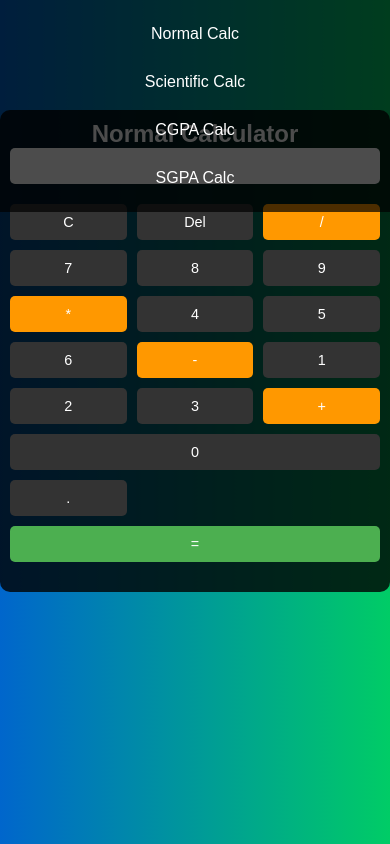
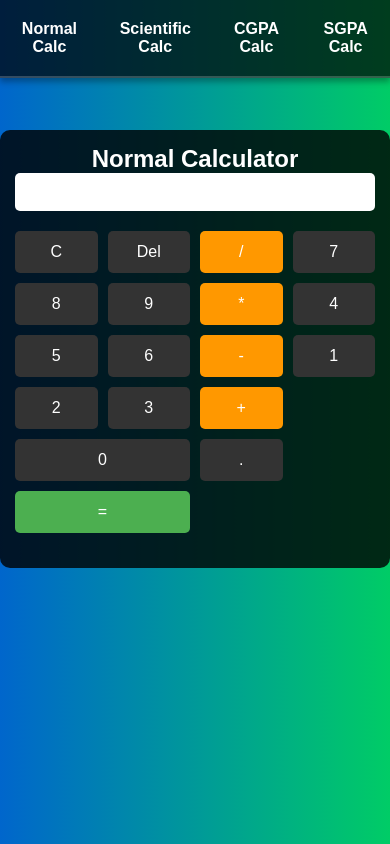
Before and after one commit to Sabarevason07/student_calculator, a plain HTML site: page index.html in a window 390 px wide. Drawn offline with Linux system fonts and the light colour scheme.

Commit message:
nav modify

```diff
--- a/index.html
+++ b/index.html
@@ -117,6 +117,21 @@
     </div>
 
     <script>
+
+        let lastScrollTop = 0;
+        const navbar = document.querySelector('.navbar');
+
+        window.addEventListener('scroll', function() {
+            const currentScroll = window.pageYOffset || document.documentElement.scrollTop;
+
+            if (currentScroll > lastScrollTop) {
+                navbar.style.top = "-60px"; // Hide the navbar (adjust this value if necessary)
+            } else {
+                navbar.style.top = "0"; // Show the navbar
+            }
+            lastScrollTop = currentScroll <= 0 ? 0 : currentScroll;
+        });
+
         function showCalculator(type) {
             document.querySelectorAll('.calculator-container').forEach(container => {
                 container.classList.remove('active');
--- a/styles.css
+++ b/styles.css
@@ -1,9 +1,11 @@
+/* Base Reset */
 * {
     box-sizing: border-box;
     margin: 0;
     padding: 0;
 }
 
+/* Body Styling */
 body {
     font-family: Arial, sans-serif;
     background: linear-gradient(to right, #0066cc, #00cc66);
@@ -15,6 +17,7 @@ body {
     padding-top: 60px; /* Space for the fixed navbar */
 }
 
+/* Navbar Styling */
 .navbar {
     width: 100%;
     background-color: rgba(0, 0, 0, 0.7);
@@ -24,34 +27,54 @@ body {
     z-index: 1000;
     display: flex;
     justify-content: center;
-    padding: 10px;
+    padding: 10px 0;
+    transition: top 0.3s; /* Smooth transition for hiding/showing */
+    box-shadow: 0 4px 6px rgba(0, 0, 0, 0.3); /* Subtle shadow for depth */
+    border-bottom: 2px solid rgba(255, 255, 255, 0.2); /* Subtle border */
 }
 
+/* Navbar List Styling */
 .navbar ul {
     list-style: none;
     display: flex;
-    flex-wrap: wrap;
-    justify-content: center;
+    flex-wrap: nowrap; /* Prevent wrapping */
+    justify-content: space-evenly; /* Equal space between items */
+    width: 100%;
     padding: 0;
+    margin: 0;
 }
 
+/* Navbar List Item Styling */
 .navbar li {
-    margin: 0 5px;
+    flex-grow: 1; /* Ensure each item grows equally */
+    text-align: center;
 }
 
+/* Navbar Links Styling */
 .navbar a {
     color: #fff;
     text-decoration: none;
-    padding: 10px 15px;
+    padding: 10px 20px;
     display: block;
-    transition: background-color 0.3s;
+    font-size: 1.1em;
+    font-weight: 600;
+    border-radius: 5px;
+    transition: background-color 0.3s, transform 0.3s; /* Smooth transitions */
 }
 
+/* Navbar Link Hover Effects */
 .navbar a:hover {
-    background-color: rgba(255, 255, 255, 0.2);
-    border-radius: 5px;
+    background-color: rgba(255, 255, 255, 0.3);
+    transform: translateY(-2px); /* Slight lift effect */
 }
 
+/* Navbar Link Active State */
+.navbar a.active {
+    background-color: rgba(255, 255, 255, 0.4);
+    transform: translateY(-2px);
+}
+
+/* Calculator Container Styling */
 .calculator-container {
     display: none;
     width: 100%;
@@ -63,10 +86,12 @@ body {
     text-align: center;
 }
 
+/* Show active calculator container */
 .calculator-container.active {
     display: block;
 }
 
+/* Display Styling */
 .display {
     width: 100%;
     padding: 10px;
@@ -77,12 +102,14 @@ body {
     text-align: right;
 }
 
+/* Buttons Grid Styling */
 .buttons {
     display: grid;
     grid-template-columns: repeat(4, 1fr);
     gap: 10px;
 }
 
+/* Button Styling */
 .button {
     padding: 15px;
     font-size: 1.2em;
@@ -94,10 +121,12 @@ body {
     transition: background-color 0.3s;
 }
 
+/* Button Hover Effects */
 .button:hover {
     background-color: #555;
 }
 
+/* Operator Button Styling */
 .operator {
     background-color: #ff9800;
 }
@@ -106,6 +135,7 @@ body {
     background-color: #e68900;
 }
 
+/* Equal Button Styling */
 .equal {
     background-color: #4caf50;
     grid-column: span 2;
@@ -115,10 +145,12 @@ body {
     background-color: #3e8e41;
 }
 
+/* Zero Button Styling */
 .zero {
     grid-column: span 2;
 }
 
+/* Input Group Styling */
 .input-group {
     margin-bottom: 10px;
     text-align: left;
@@ -136,24 +168,58 @@ body {
     border: none;
 }
 
+/* Result Styling */
 .result {
     margin-top: 20px;
     font-size: 1.2em;
     color: #ffeb3b;
 }
 
-@media (max-width: 768px) {
+/* Responsive Design for iPhone SE (320px wide) */
+@media (max-width: 320px) {
     .navbar ul {
-        flex-direction: column;
-        align-items: center;
+        flex-wrap: wrap;
+        justify-content: center; /* Center items on very small screens */
     }
 
-    .navbar li {
-        margin: 5px 0;
+    .navbar a {
+        padding: 8px;
+        font-size: 0.9em;
     }
 
     .calculator-container {
-        margin: 60px 0 20px; /* Adjusted margin for smaller screens */
+        margin: 50px 0 20px; /* Further adjusted margin for smaller screens */
+        padding: 10px;
+    }
+
+    .display {
+        font-size: 0.9em;
+    }
+
+    .buttons {
+        grid-template-columns: repeat(3, 1fr);
+    }
+
+    .button {
+        padding: 10px;
+        font-size: 0.9em;
+    }
+}
+
+/* Responsive Design for iPhone 13 (390px wide) */
+@media (max-width: 390px) {
+    .navbar ul {
+        flex-wrap: nowrap;
+        justify-content: space-evenly; /* Equal spacing for iPhone 13 */
+    }
+
+    .navbar a {
+        padding: 10px;
+        font-size: 1em;
+    }
+
+    .calculator-container {
+        margin: 70px 0 20px; /* Adjusted margin for iPhone 13 */
         padding: 15px;
     }
 
@@ -171,26 +237,33 @@ body {
     }
 }
 
-@media (max-width: 480px) {
+/* Responsive Design for Galaxy S20 (360px wide) */
+@media (max-width: 360px) {
+    .navbar ul {
+        flex-wrap: nowrap;
+        justify-content: space-evenly; /* Equal spacing for Galaxy S20 */
+    }
+
+    .navbar a {
+        padding: 10px;
+        font-size: 1em;
+    }
+
+    .calculator-container {
+        margin: 60px 0 20px; /* Adjusted margin for Galaxy S20 */
+        padding: 15px;
+    }
+
+    .display {
+        font-size: 1em;
+    }
+
     .buttons {
         grid-template-columns: repeat(3, 1fr);
     }
 
-    .equal, .zero {
-        grid-column: span 3;
-    }
-
-    .calculator-container {
-        margin: 50px 0 20px; /* Further adjusted margin for smaller screens */
-        padding: 10px;
-    }
-
-    .display {
-        font-size: 0.9em;
-    }
-
     .button {
-        padding: 10px;
-        font-size: 0.9em;
+        padding: 12px;
+        font-size: 1em;
     }
 }
```
